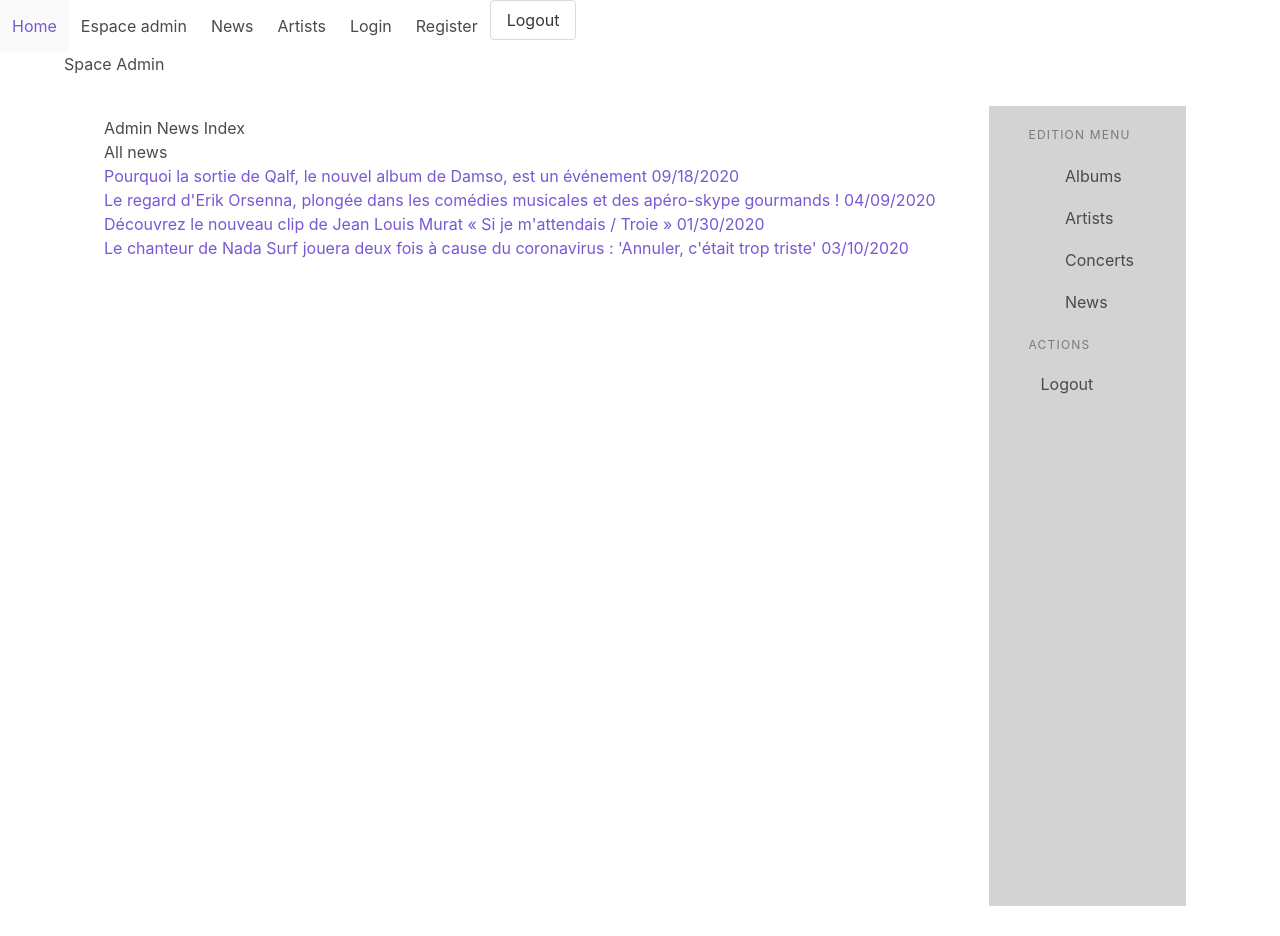
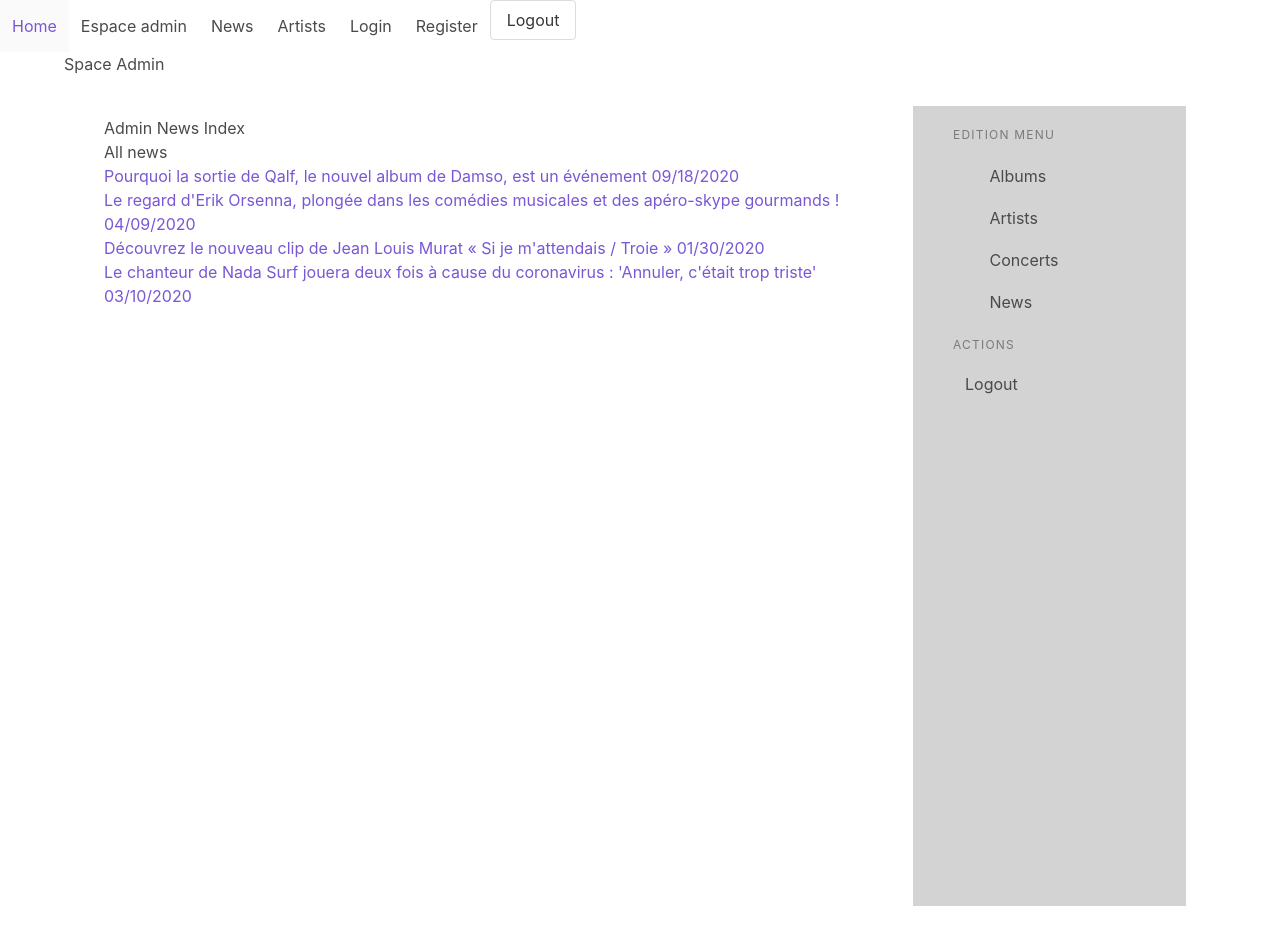
Before and after one commit to ecv-projects/vuejs-music-app, a Vue app: page /admin/news in a window 1280 px wide. Built offline with nearby package versions, Linux system fonts and the light colour scheme; data requests are answered from the project's data file.

Commit message:
update layout admin

```diff
--- /dev/null
+++ b/src/components/AdminMenu.vue
@@ -0,0 +1,28 @@
+<template>
+    <div class="admin-menu">
+        <b-menu class="admin-menu-content">
+            <b-menu-list label="Edition menu">
+                <b-menu-item label="Albums" icon="link" tag="router-link"  to="/admin/albums"></b-menu-item>
+                <b-menu-item label="Artists" icon="link" tag="router-link"  to="/admin/artists"></b-menu-item>
+                <b-menu-item label="Concerts" icon="link" tag="router-link"  to="/admin/concerts"></b-menu-item>
+                <b-menu-item label="News" icon="link" tag="router-link"  to="/admin/news"></b-menu-item>
+            </b-menu-list>
+            <b-menu-list label="Actions">
+                <b-menu-item label="Logout"></b-menu-item>
+            </b-menu-list>
+        </b-menu>
+    </div>
+</template>
+
+<style>
+
+    .admin-menu {
+        width: 25%;
+    }
+
+    .admin-menu-content {
+        height: 100vh;
+        padding: 20px 40px;
+        background-color: lightgrey;
+    }
+</style>
--- a/src/layouts/Admin.vue
+++ b/src/layouts/Admin.vue
@@ -8,6 +8,7 @@
           <transition name="fade" mode="out-in">
             <router-view />
           </transition>
+          <AdminMenu />
         </el-main>
       </div>
     </div>
@@ -16,10 +17,12 @@
 
 <script>
 import Navbar from "@/components/Navbar";
+import AdminMenu from "@/components/AdminMenu"
 
 export default {
   components: {
     Navbar,
+    AdminMenu
   },
 };
 </script>
--- a/src/views/admin/Index.vue
+++ b/src/views/admin/Index.vue
@@ -29,10 +29,4 @@
     padding: 10px;
   }
 
-  .admin-menu {
-    height: 100vh;
-    padding: 20px 40px;
-    background-color: lightgrey;
-  }
-
 </style>
--- a/src/views/admin/albums/Index.vue
+++ b/src/views/admin/albums/Index.vue
@@ -18,18 +18,6 @@
                 </ul>
             </div>
         </div>
-        <b-menu class="admin-menu">
-            <b-menu-list label="Edition menu">
-                <b-menu-item label="Albums" icon="link" tag="router-link"  to="/admin/albums"></b-menu-item>
-                <b-menu-item label="Artists" icon="link" tag="router-link"  to="/admin/artists"></b-menu-item>
-                <b-menu-item label="Concerts" icon="link" tag="router-link"  to="/admin/concerts"></b-menu-item>
-                <b-menu-item label="News" icon="link" tag="router-link"  to="/admin/news"></b-menu-item>
-            </b-menu-list>
-
-            <b-menu-list label="Actions">
-                <b-menu-item label="Logout"></b-menu-item>
-            </b-menu-list>
-        </b-menu>
     </div>
 </template>
 
@@ -55,17 +43,15 @@ export default {
 
 <style>
   .container-admin {
-    display: flex;
-    justify-content: space-between;
+    width: 70%;
   }
 
   .admin-content {
     padding: 10px;
   }
 
-  .admin-menu {
-    height: 100vh;
-    padding: 20px 40px;
-    background-color: lightgrey;
+  .admin-content .el-main {
+    display: flex;
+    justify-content: space-between;
   }
 </style>
--- a/src/views/admin/artists/Index.vue
+++ b/src/views/admin/artists/Index.vue
@@ -18,37 +18,22 @@
               </ul>
             </div>
         </div>
-        <b-menu class="admin-menu">
-            <b-menu-list label="Edition menu">
-            <b-menu-item label="Albums" icon="link" tag="router-link"  to="/admin/albums"></b-menu-item>
-            <b-menu-item label="Artists" icon="link" tag="router-link"  to="/admin/artists"></b-menu-item>
-            <b-menu-item label="Concerts" icon="link" tag="router-link"  to="/admin/concerts"></b-menu-item>
-            <b-menu-item label="News" icon="link" tag="router-link"  to="/admin/news"></b-menu-item>
-            </b-menu-list>
-
-            <b-menu-list label="Actions">
-            <b-menu-item label="Logout"></b-menu-item>
-            </b-menu-list>
-        </b-menu>
     </div>
 </template>
 
 <style>
   .container-admin {
-    display: flex;
-    justify-content: space-between;
+    width: 70%;
   }
 
   .admin-content {
     padding: 10px;
   }
 
-  .admin-menu {
-    height: 100vh;
-    padding: 20px 40px;
-    background-color: lightgrey;
+  .admin-content .el-main {
+    display: flex;
+    justify-content: space-between;
   }
-
 </style>
 
 <script>
--- a/src/views/admin/concerts/Index.vue
+++ b/src/views/admin/concerts/Index.vue
@@ -18,37 +18,22 @@
               </ul>
             </div>
         </div>
-        <b-menu class="admin-menu">
-            <b-menu-list label="Edition menu">
-            <b-menu-item label="Albums" icon="link" tag="router-link"  to="/admin/albums"></b-menu-item>
-            <b-menu-item label="Artists" icon="link" tag="router-link"  to="/admin/artists"></b-menu-item>
-            <b-menu-item label="Concerts" icon="link" tag="router-link"  to="/admin/concerts"></b-menu-item>
-            <b-menu-item label="News" icon="link" tag="router-link"  to="/admin/news"></b-menu-item>
-            </b-menu-list>
-
-            <b-menu-list label="Actions">
-            <b-menu-item label="Logout"></b-menu-item>
-            </b-menu-list>
-        </b-menu>
     </div>
 </template>
 
 <style>
   .container-admin {
-    display: flex;
-    justify-content: space-between;
+    width: 70%;
   }
 
   .admin-content {
     padding: 10px;
   }
 
-  .admin-menu {
-    height: 100vh;
-    padding: 20px 40px;
-    background-color: lightgrey;
+  .admin-content .el-main {
+    display: flex;
+    justify-content: space-between;
   }
-
 </style>
 
 <script>
--- a/src/views/admin/news/Index.vue
+++ b/src/views/admin/news/Index.vue
@@ -18,18 +18,6 @@
                 </ul>
             </div>
         </div>
-        <b-menu class="admin-menu">
-          <b-menu-list label="Edition menu">
-            <b-menu-item label="Albums" icon="link" tag="router-link"  to="/admin/albums"></b-menu-item>
-            <b-menu-item label="Artists" icon="link" tag="router-link"  to="/admin/artists"></b-menu-item>
-            <b-menu-item label="Concerts" icon="link" tag="router-link"  to="/admin/concerts"></b-menu-item>
-            <b-menu-item label="News" icon="link" tag="router-link" to="/admin/news"></b-menu-item>
-          </b-menu-list>
-
-          <b-menu-list label="Actions">
-            <b-menu-item label="Logout"></b-menu-item>
-          </b-menu-list>
-        </b-menu>
     </div>
 </template>
 
@@ -56,18 +44,15 @@ export default {
 
 <style>
   .container-admin {
-    display: flex;
-    justify-content: space-between;
+    width: 70%;
   }
 
   .admin-content {
     padding: 10px;
   }
 
-  .admin-menu {
-    height: 100vh;
-    padding: 20px 40px;
-    background-color: lightgrey;
+  .admin-content .el-main {
+    display: flex;
+    justify-content: space-between;
   }
-
 </style>
```
Also changed, not shown: .eslintrc.js.
